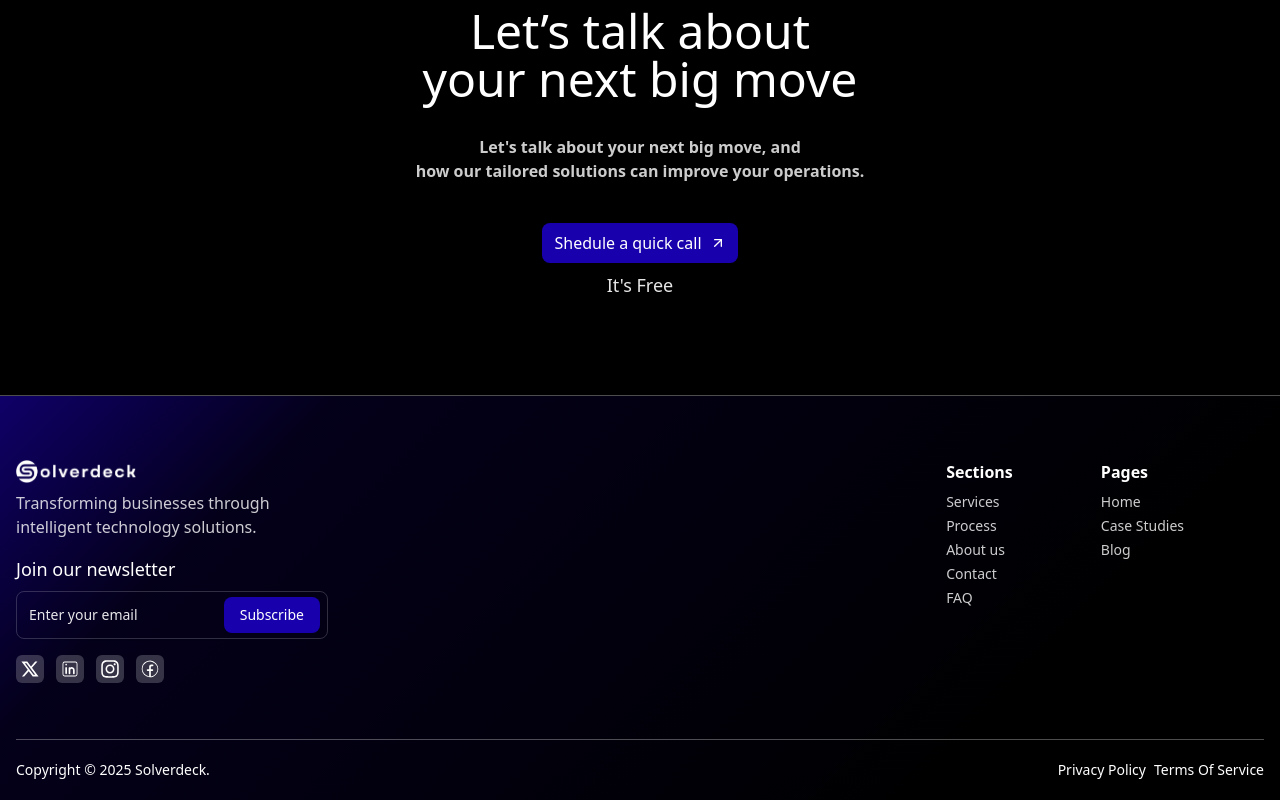
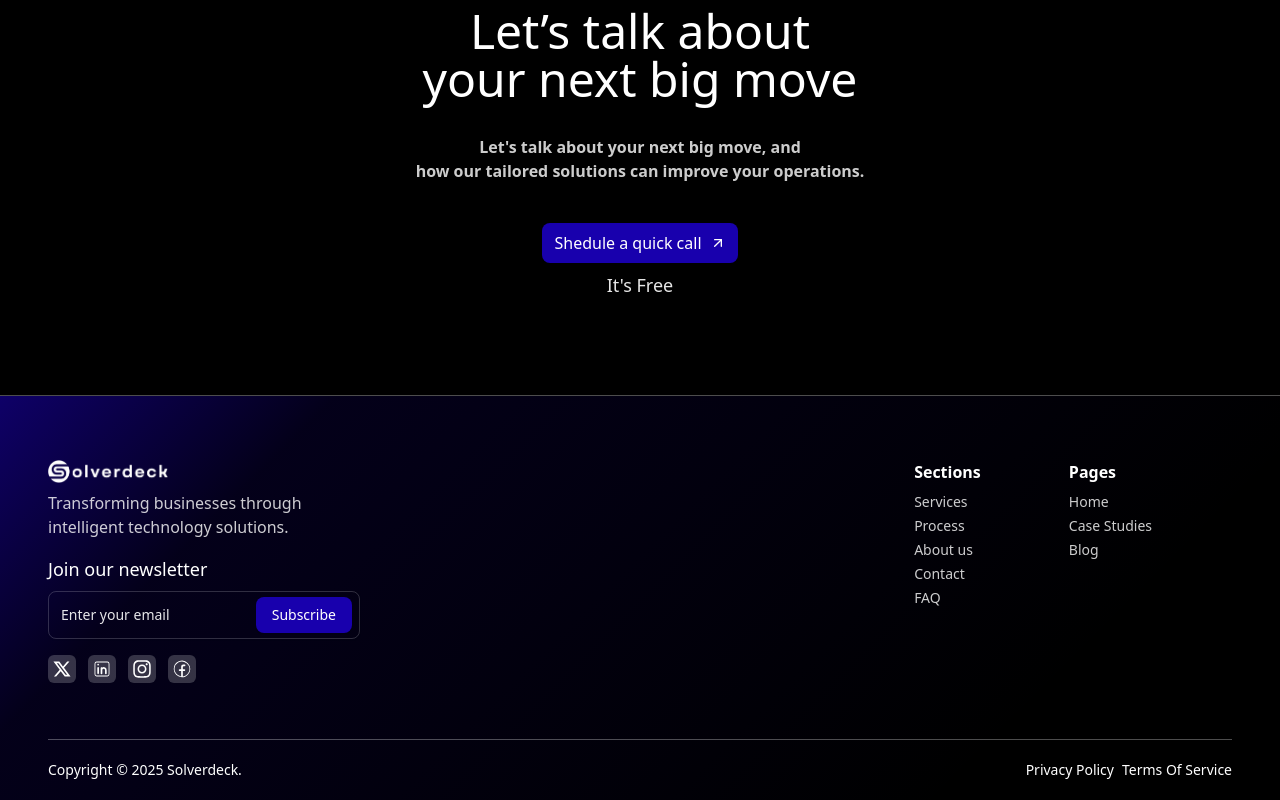
Before and after one commit to Solverdeck-Org/solver-deck, a Next.js app: page / in a window 1280 px wide. Shown: the part 8112-8912 px from the top of the page. Built offline with nearby package versions, Linux system fonts and the light colour scheme.

Commit message:
feat: change footer padding

```diff
--- a/app/globals.css
+++ b/app/globals.css
@@ -157,7 +157,7 @@
   }
 
   .footer {
-    @apply relative border-t border-white/30 pt-6 md:pt-16 px-4;
+    @apply relative border-t border-white/30 pt-6 md:pt-16 px-2 md:px-12;
   }
 }
 
```
